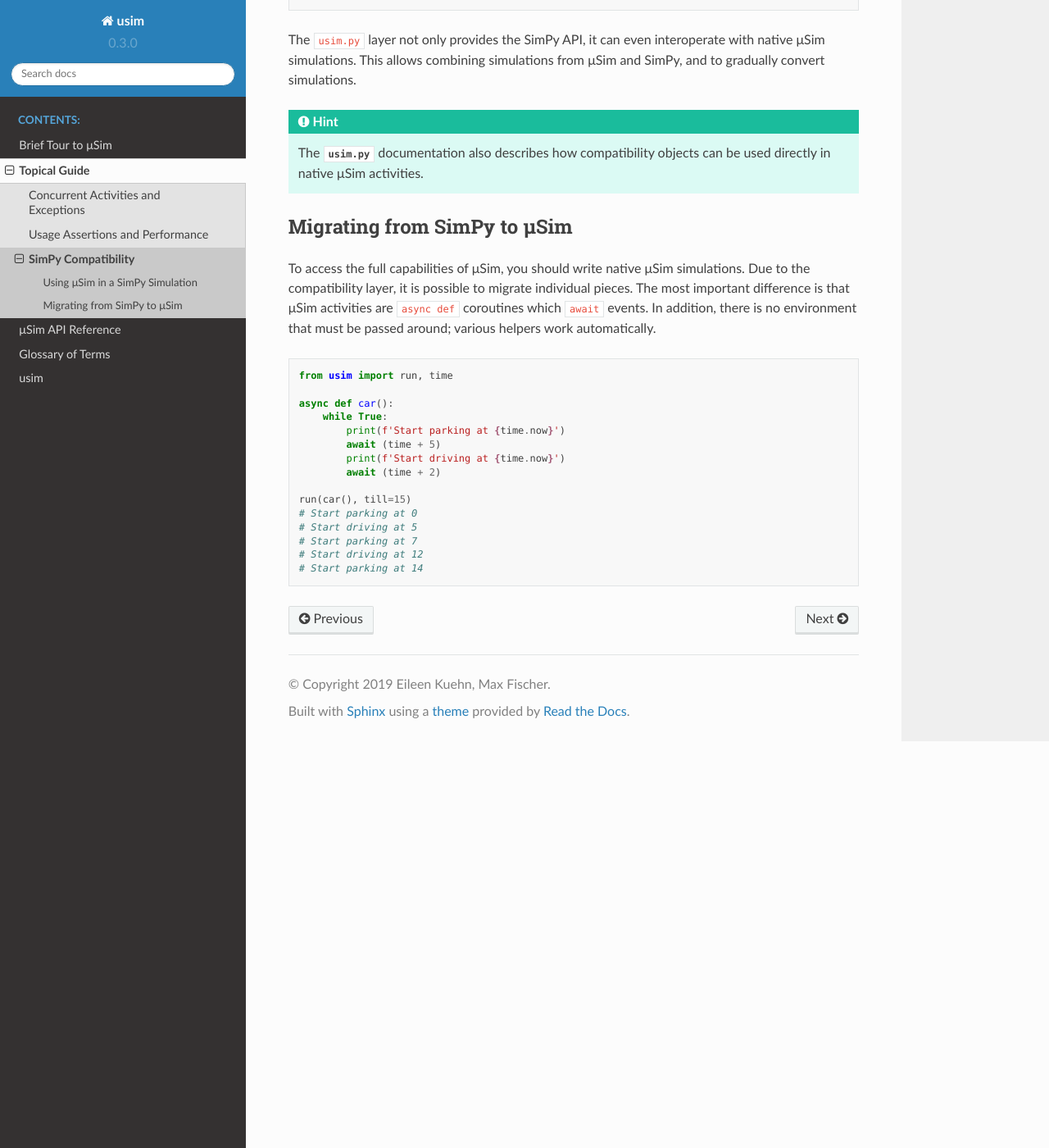
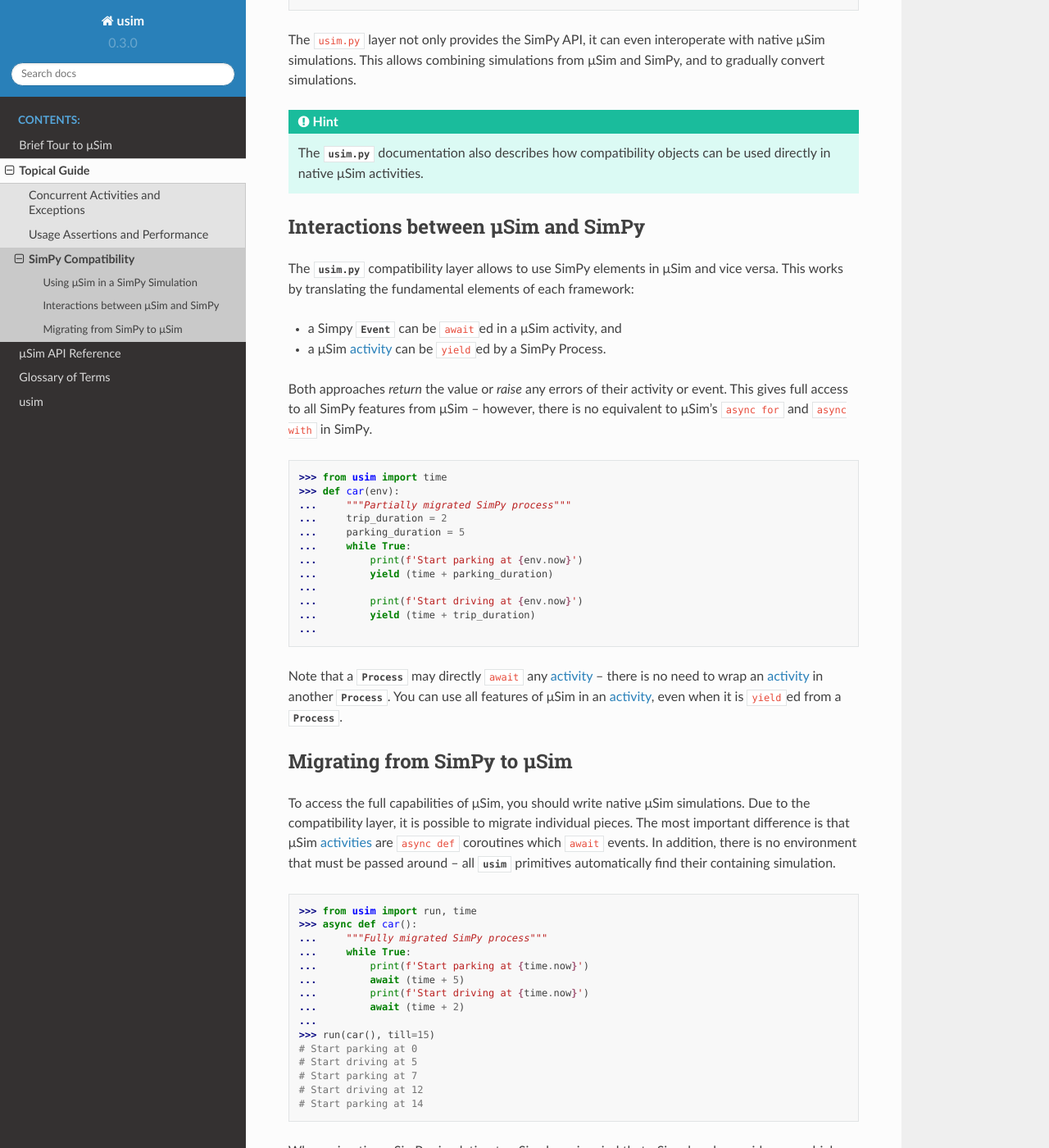
Before and after one commit to MaineKuehn/usim, a Sphinx documentation site: the page built from docs/source/topics/simpy.rst, in a window 1280 px wide and 1400 px high, scrolled down 1350 px. Shown: the whole window at 82% size. Built offline with Sphinx 7.4.7 and the Read the Docs theme 2.0.0, drawn with Linux system fonts in a browser that asks for light colours; formulas are drawn with MathJax 3; some of the changed text lies outside the part shown.

Commit message:
added compatibility information to documentation

```diff
--- a/docs/source/topics/simpy.rst
+++ b/docs/source/topics/simpy.rst
@@ -79,32 +79,79 @@ to gradually convert simulations.
     The :py:mod:`usim.py` documentation also describes how compatibility objects
     can be used directly in native μSim activities.
 
+Interactions between μSim and SimPy
+-----------------------------------
+
+The :py:mod:`usim.py` compatibility layer allows to use SimPy elements in μSim
+and vice versa. This works by translating the fundamental elements of each framework:
+
+* a Simpy :py:class:`~usim.py.Event` can be ``await``\ ed in a μSim activity, and
+* a μSim :term:`activity` can be ``yield``\ ed by a SimPy Process.
+
+Both approaches *return* the value or *raise* any errors of their activity or event.
+This gives full access to all SimPy features from μSim --
+however, there is no equivalent to μSim's ``async for`` and ``async with`` in SimPy.
+
+.. code:: python3
+
+    >>> from usim import time
+    >>> def car(env):
+    ...     """Partially migrated SimPy process"""
+    ...     trip_duration = 2
+    ...     parking_duration = 5
+    ...     while True:
+    ...         print(f'Start parking at {env.now}')
+    ...         yield (time + parking_duration)
+    ...
+    ...         print(f'Start driving at {env.now}')
+    ...         yield (time + trip_duration)
+    ...
+
+Note that a :py:class:`~usim.py.Process` may directly ``await`` any :term:`activity`
+-- there is no need to wrap an :term:`activity` in another :py:class:`~usim.py.Process`.
+You can use all features of μSim in an :term:`activity`,
+even when it is ``yield``\ ed from a :py:class:`~usim.py.Process`.
+
 Migrating from SimPy to μSim
 ----------------------------
 
 To access the full capabilities of μSim, you should write native μSim simulations.
 Due to the compatibility layer, it is possible to migrate individual pieces.
-The most important difference is that μSim activities are ``async def`` coroutines
-which ``await`` events. In addition, there is no environment that must be passed
-around; various helpers work automatically.
+The most important difference is that μSim :term:`activities <activity>` are ``async def`` coroutines
+which ``await`` events. In addition, there is no environment that must be passed around
+-- all :py:mod:`usim` primitives automatically find their containing simulation.
 
 .. code:: python3
 
-    from usim import run, time
-
-    async def car():
-        while True:
-            print(f'Start parking at {time.now}')
-            await (time + 5)
-            print(f'Start driving at {time.now}')
-            await (time + 2)
-
-    run(car(), till=15)
+    >>> from usim import run, time
+    >>> async def car():
+    ...     """Fully migrated SimPy process"""
+    ...     while True:
+    ...         print(f'Start parking at {time.now}')
+    ...         await (time + 5)
+    ...         print(f'Start driving at {time.now}')
+    ...         await (time + 2)
+    ...
+    >>> run(car(), till=15)
     # Start parking at 0
     # Start driving at 5
     # Start parking at 7
     # Start driving at 12
     # Start parking at 14
 
+When migrating a SimPy simulation to  μSim, keep in mind that μSim already provides
+many high-level features of simulations.
+For example, μSim's ``async for`` works well to express repetitive tasks:
+
+.. code:: python3
+
+    >>> from usim import run, time, delay
+    >>> async def car():
+    ...     print(f'Start parking at {time.now}')
+    ...     async for _ in delay(5):
+    ...         print(f'Start driving at {time.now}')
+    ...         await (time + 2)
+    ...         print(f'Start parking at {time.now}')
+
 .. _SimPy: https://simpy.readthedocs.io/
 .. _first SimPy example: https://simpy.readthedocs.io/en/latest/simpy_intro/basic_concepts.html
```
